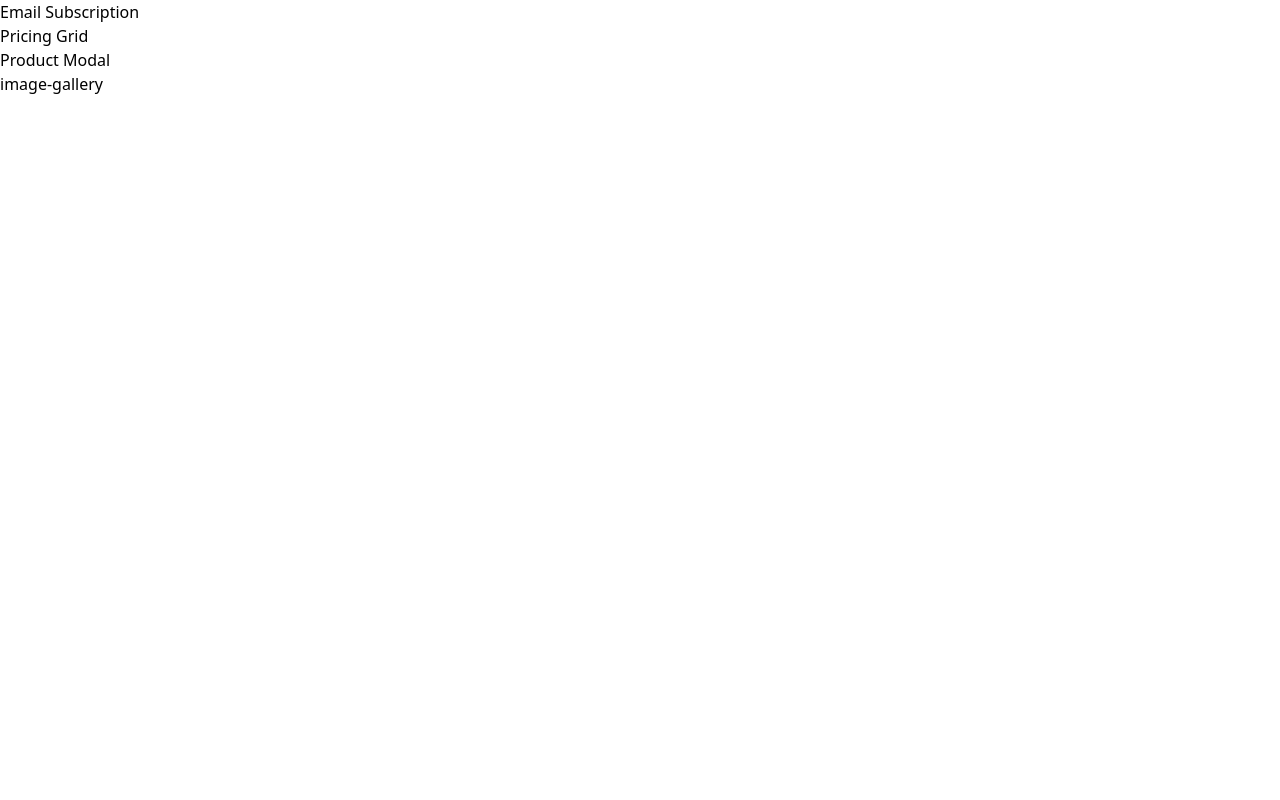
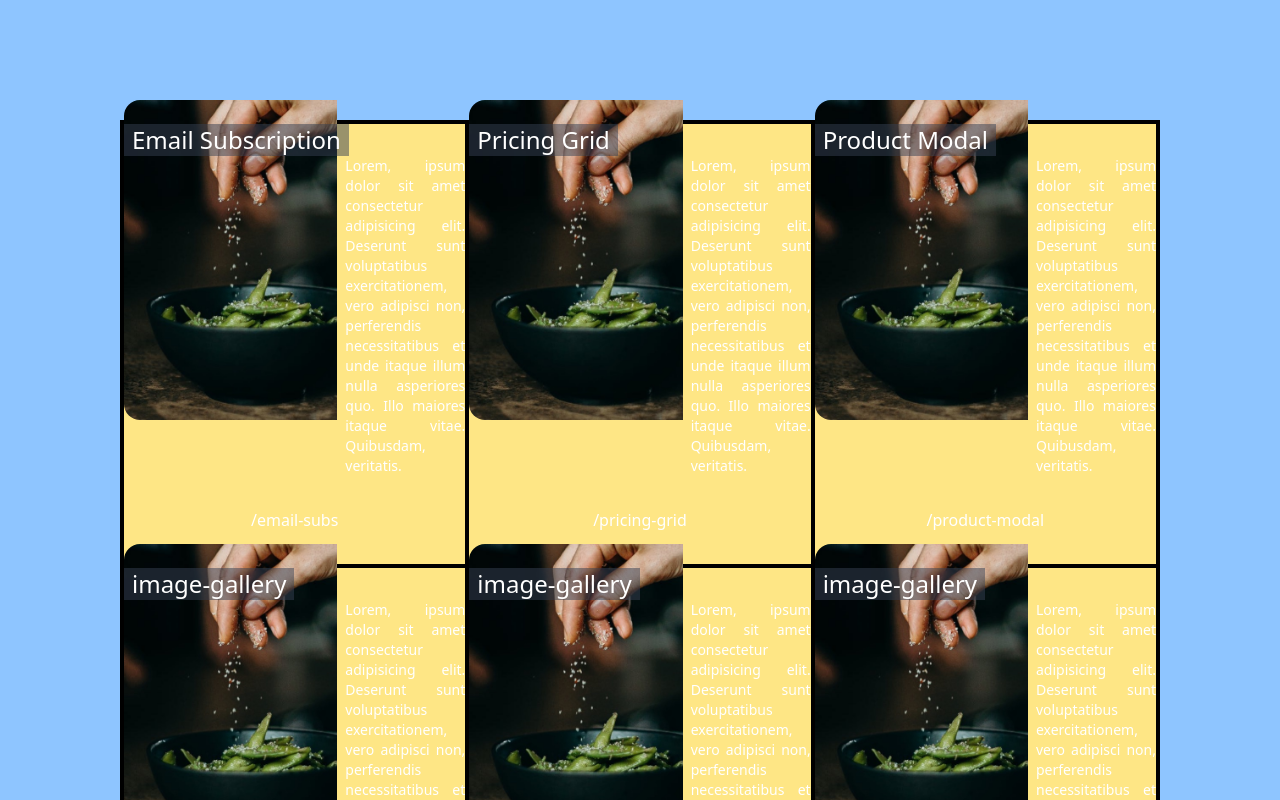
Before and after one commit to anwarrahim/learning-tailwind-projects, a React (Vite) app: page / in a window 1280 px wide. Shown: the top 800 px of the page. Built offline with nearby package versions, Linux system fonts and the light colour scheme.

Commit message:
Update project descriptions and enhance layout in ProjectsPage component

```diff
--- a/src/pages/ProjectsPage.jsx
+++ b/src/pages/ProjectsPage.jsx
@@ -6,14 +6,14 @@ import emailImgae from '../assets/email/images/image.jpg'
         {
             projectName : 'Email Subscription',
             mainImg: emailImgae,
-            description: "Design for email subscription",
+            description: "Lorem, ipsum dolor sit amet consectetur adipisicing elit. Deserunt sunt voluptatibus exercitationem, vero adipisci non, perferendis necessitatibus et unde itaque illum nulla asperiores quo. Illo maiores itaque vitae. Quibusdam, veritatis.",
             buttonLink: '/email-subs',
             category:'web'
         },
         {
             projectName: 'Pricing Grid',
             mainImg:emailImgae,
-            description:"Design for pricing Grid",
+            description:"Lorem, ipsum dolor sit amet consectetur adipisicing elit. Deserunt sunt voluptatibus exercitationem, vero adipisci non, perferendis necessitatibus et unde itaque illum nulla asperiores quo. Illo maiores itaque vitae. Quibusdam, veritatis.",
             buttonLink: '/pricing-grid',
             category:'web'
 
@@ -21,14 +21,29 @@ import emailImgae from '../assets/email/images/image.jpg'
         {
             projectName:'Product Modal',
             mainImg: emailImgae,
-            description:'Design for product Grid',
+            description:'Lorem, ipsum dolor sit amet consectetur adipisicing elit. Deserunt sunt voluptatibus exercitationem, vero adipisci non, perferendis necessitatibus et unde itaque illum nulla asperiores quo. Illo maiores itaque vitae. Quibusdam, veritatis.',
             buttonLink:'/product-modal',
             category:'web'
         },
         {
             projectName:'image-gallery',
             mainImg:emailImgae,
-            description:'Desing for image gallery',
+            description:'Lorem, ipsum dolor sit amet consectetur adipisicing elit. Deserunt sunt voluptatibus exercitationem, vero adipisci non, perferendis necessitatibus et unde itaque illum nulla asperiores quo. Illo maiores itaque vitae. Quibusdam, veritatis.',
+            buttonLink: '/image-gallery',
+            category:'web'
+        },
+         {
+            projectName:'image-gallery',
+            mainImg:emailImgae,
+            description:'Lorem, ipsum dolor sit amet consectetur adipisicing elit. Deserunt sunt voluptatibus exercitationem, vero adipisci non, perferendis necessitatibus et unde itaque illum nulla asperiores quo. Illo maiores itaque vitae. Quibusdam, veritatis.',
+            buttonLink: '/image-gallery',
+            category:'web'
+        }
+        ,
+         {
+            projectName:'image-gallery',
+            mainImg:emailImgae,
+            description:'Lorem, ipsum dolor sit amet consectetur adipisicing elit. Deserunt sunt voluptatibus exercitationem, vero adipisci non, perferendis necessitatibus et unde itaque illum nulla asperiores quo. Illo maiores itaque vitae. Quibusdam, veritatis.',
             buttonLink: '/image-gallery',
             category:'web'
         }
@@ -51,19 +66,45 @@ import emailImgae from '../assets/email/images/image.jpg'
         mainPara = "Eat better and excercise better. Sign up for the diet and Fitness"
 
         /> } */}
+
+        <div className=" bg-blue-300 w-full h-full p-30">
+        <div className="flex flex-wrap bg-amber-200 border-2 border-black ">
+
         { projectData.map((project, index) =>{
-            console.log(project.proj)
+
 
           return(
-            <div key={index}>
-               <h1> {project.projectName}</h1>
-            </div>
+
+        <div className=" w-1/3 border-2 border-black" >
+
+                      {/* card*/}
+
+                        <h2 className="  relative z-10 text-2xl bg-gray-700/50 text-white inline-block px-2">{project.projectName}</h2>
+                          {/* image */}
+                        <div className="flex gap-2">
+                          <img className='relative z-0 bottom-14 rounded-tl-2xl rounded-bl-2xl h-80' src={project.mainImg} alt="image" />
+                        {/* content */}
+                          <p className='text-white text-justify   h-80 w-40 text-sm'>{project.description}</p>
+                        </div>
+
+                        <div className="flex items-center justify-center flex-col p-8">
+                              <button className='text-white'>{project.buttonLink}</button>
+                              <div className='flex gap-4'>
+                              </div>
+                        </div>
+
+
+
+
+
+                </div>
+
           )
             })
         }
 
-
-
+        </div>
+        </div>
 
         </>
     )
```
